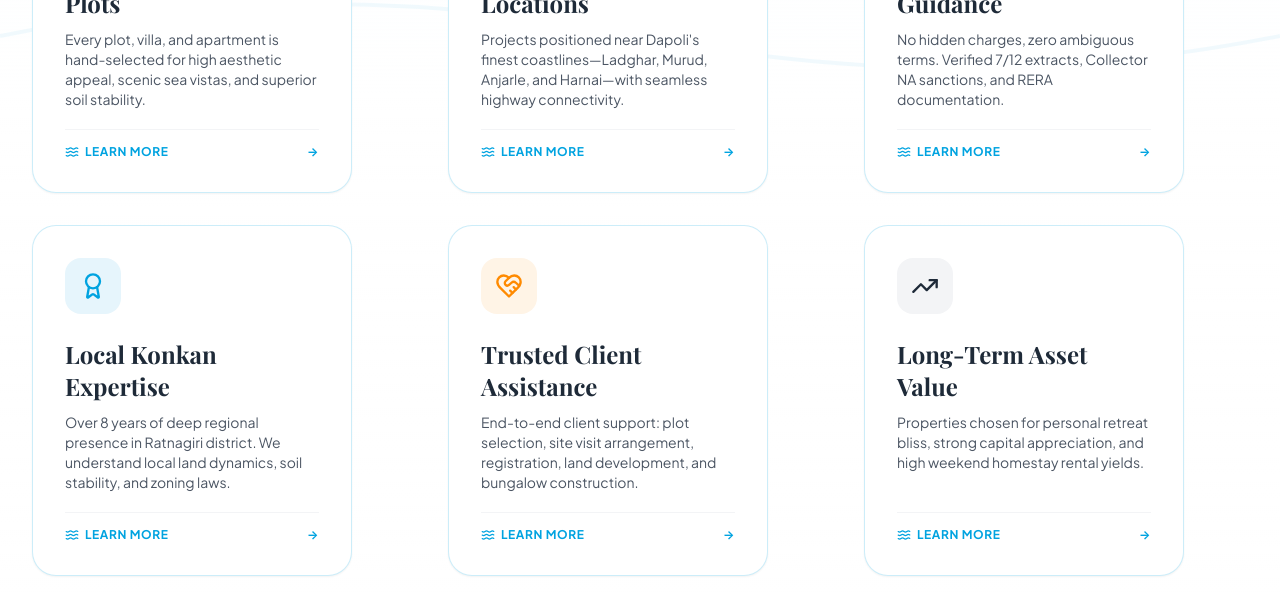
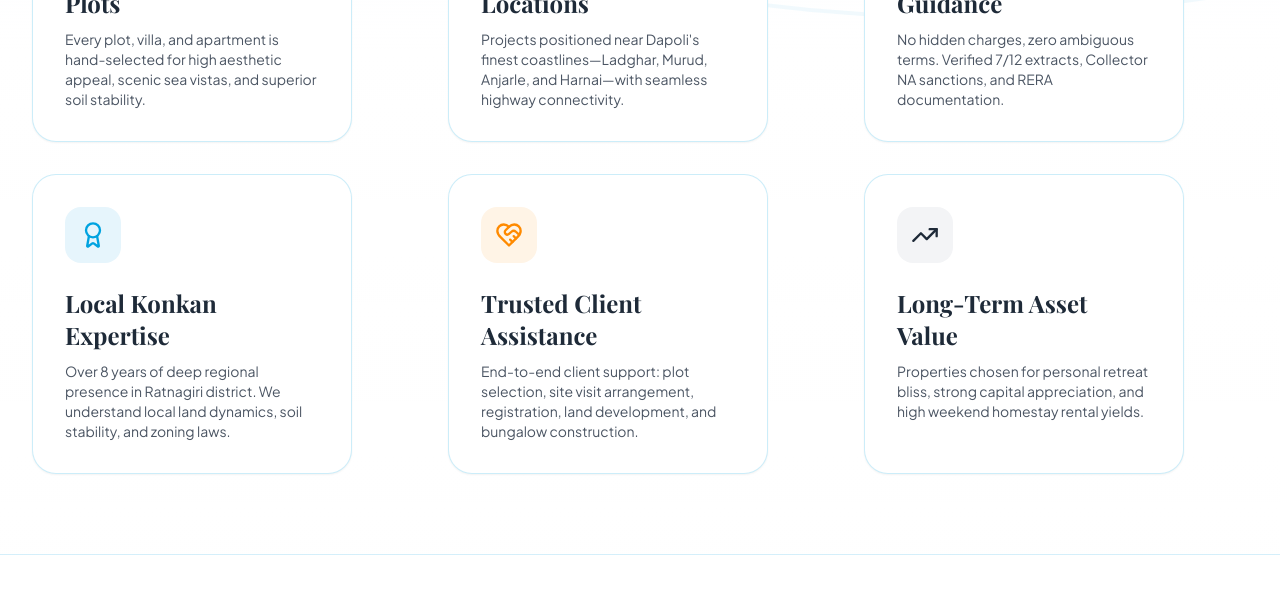
Before and after one commit to neuronexuspvtltd/kokan-nirvana-, a React (Vite) app: page / in a window 1280 px wide. Shown: the part 2220-2813 px from the top of the page. Built offline with nearby package versions, Linux system fonts and the light colour scheme; no server answers; a web font is replaced by a local one.

Commit message:
Remove 'Learn More' action link from Why Choose Us feature cards

```diff
--- a/src/components/WhyUs.jsx
+++ b/src/components/WhyUs.jsx
@@ -1,7 +1,7 @@
 import React from 'react';
 import SectionHeading from './SectionHeading';
 import TiltCard from './TiltCard';
-import { Sparkles, MapPin, FileCheck, Award, HeartHandshake, TrendingUp, Waves } from 'lucide-react';
+import { Sparkles, MapPin, FileCheck, Award, HeartHandshake, TrendingUp } from 'lucide-react';
 
 export default function WhyUs() {
   const pillars = [
@@ -87,12 +87,6 @@ export default function WhyUs() {
                     {item.description}
                   </p>
                 </div>
-
-                <div className="mt-5 pt-3.5 border-t border-gray-100 flex items-center text-xs font-bold uppercase tracking-wider text-brand-cyan group-hover:text-brand-orange transition-colors">
-                  <Waves className="w-3.5 h-3.5 mr-1.5 text-brand-cyan" />
-                  <span>Learn More</span>
-                  <span className="ml-auto group-hover:translate-x-1 transition-transform">→</span>
-                </div>
               </TiltCard>
             );
           })}
```
